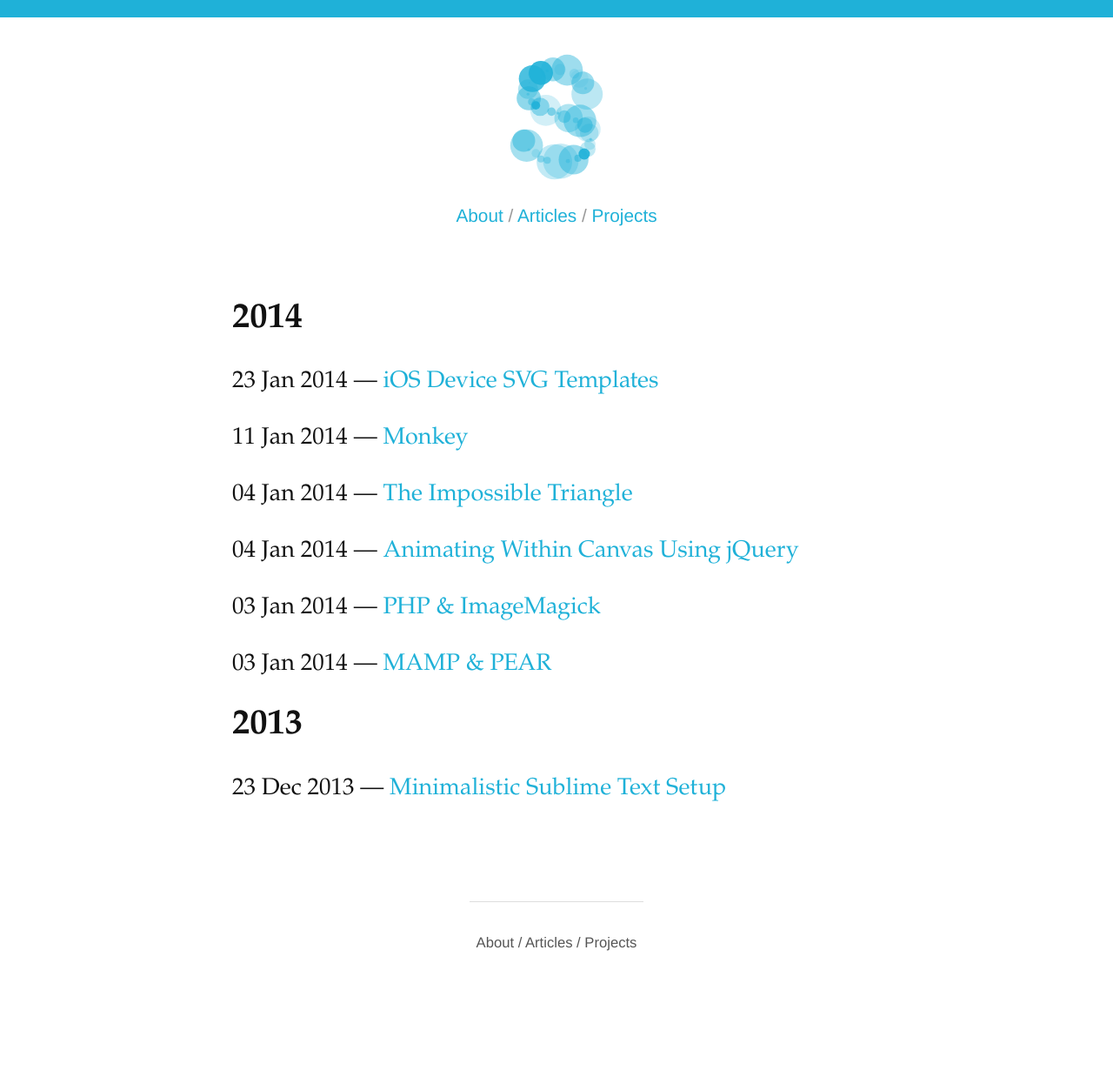
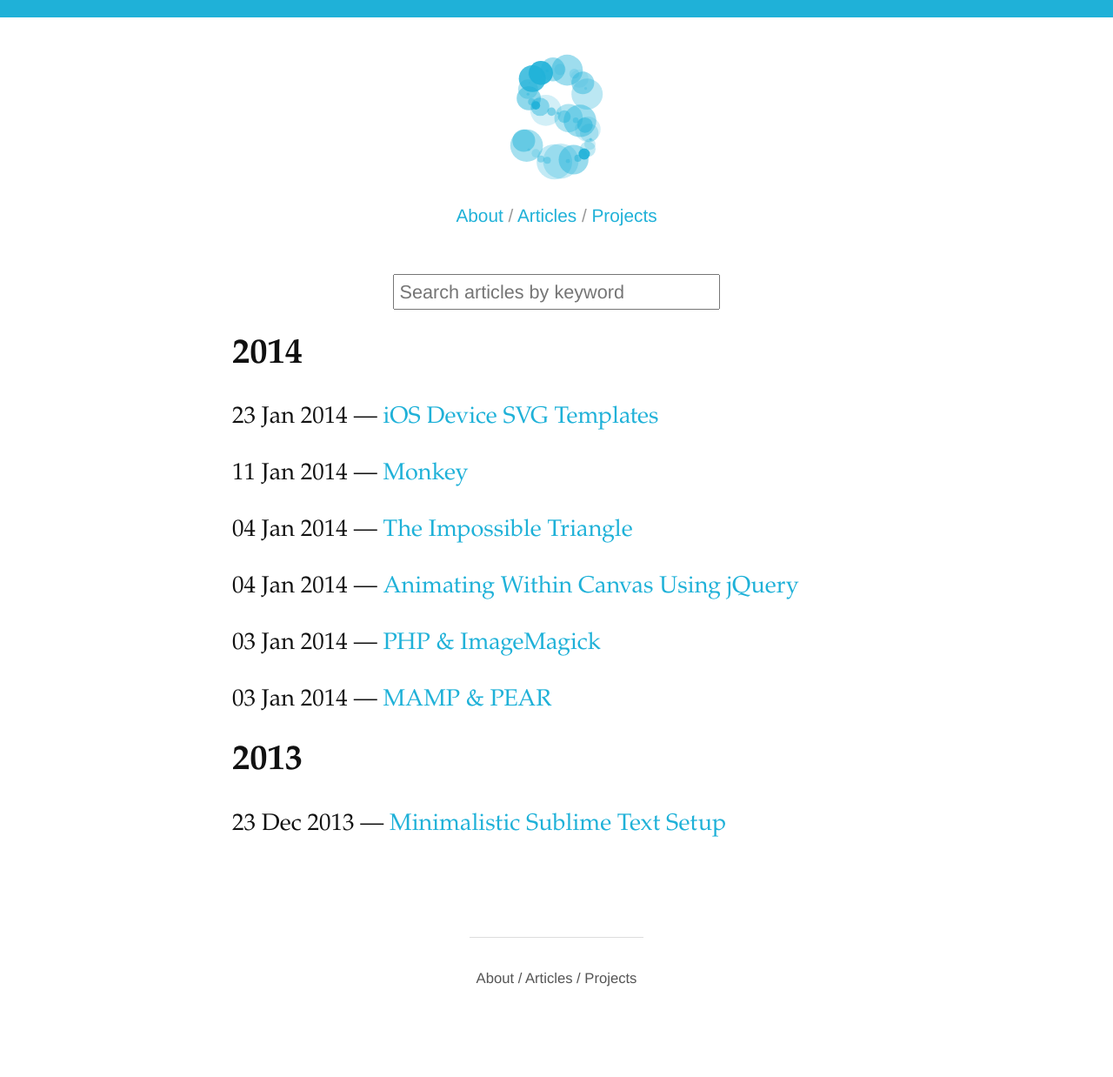
Before and after one commit to neogeek/neogeek.github.io, a Jekyll site: the page built from articles/index.html, in a window 1280 px wide. Shown: the whole page at 87% size. Built offline with Jekyll 4.4.1, drawn with Linux system fonts in a browser that asks for light colours; Markdown is read by kramdown in place of the engine named in the settings; before the commit the page ends 1197 px from its top, so only the background shows below that.

Commit message:
Added basic search to articles index.

```diff
--- a/articles/index.html
+++ b/articles/index.html
@@ -2,6 +2,8 @@
 layout: default
 title: Articles
 ---
+
+<input type="text" size="30" class="search" placeholder="Search articles by keyword" autocomplete="off" spellcheck="false" />
 
 {% assign current_year = first_post.date | date: "%Y" %}
 
@@ -15,6 +17,8 @@
 
 {% endif %}
 
-<p>{{ post.date | date_to_string }} &mdash; <a href="{{ post.url }}">{{ post.title }}</a></p>
+<p class="article">{{ post.date | date_to_string }} &mdash; <a href="{{ post.url }}" data-title="{{ post.title | downcase }}" data-description="{{ post.description }}">{{ post.title }}</a></p>
 
 {% endfor %}
+
+<script src="/js/search.js"></script>
--- a/css/styles.css
+++ b/css/styles.css
@@ -122,6 +122,25 @@
     margin-top: 3em;
 }
 
+.search {
+    display: block;
+    margin: 0 auto;
+    padding: .25em;
+    font-family: Helvetica;
+    font-size: .8em;
+}
+
+.hidden {
+    display: none;
+}
+
+a[href*="github.com"]:after {
+    content: ' ' attr(href);
+    font-size: .9em;
+    font-style: italic;
+    color: #111;
+}
+
 @media screen and (min-width: 600px) {
 
     body {
--- /dev/null
+++ b/js/search.js
@@ -0,0 +1,50 @@
+
+(function () {
+
+    'use strict';
+
+    // Add search filtering to article listing.
+
+    var allArticles = document.querySelectorAll('.article');
+
+    document.querySelector('.search').addEventListener('keyup', function () {
+
+        var searchQuery = [];
+
+        Array.prototype.slice.call(this.value.split(/\s+/)).forEach(function (value) {
+
+            if (value) {
+
+                searchQuery.push('.article a[data-title*="' + value.toLowerCase() + '"]');
+
+            }
+
+        });
+
+        if (searchQuery.length) {
+
+            Array.prototype.slice.call(allArticles).forEach(function (obj) {
+
+                obj.classList.add('hidden');
+
+            });
+
+            Array.prototype.slice.call(document.querySelectorAll(searchQuery.join(', '))).forEach(function (obj) {
+
+                obj.parentNode.classList.remove('hidden');
+
+            });
+
+        } else {
+
+            Array.prototype.slice.call(allArticles).forEach(function (obj) {
+
+                obj.classList.remove('hidden');
+
+            });
+
+        }
+
+    });
+
+}());
```
